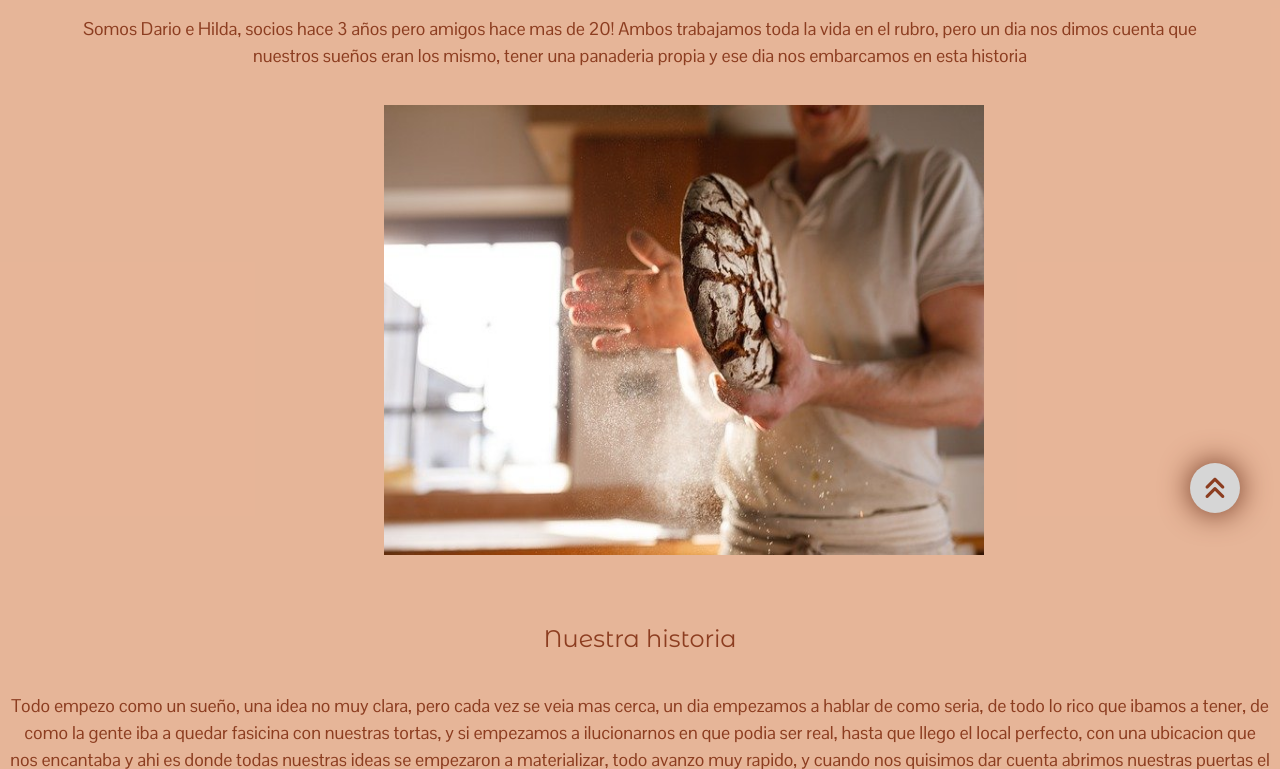
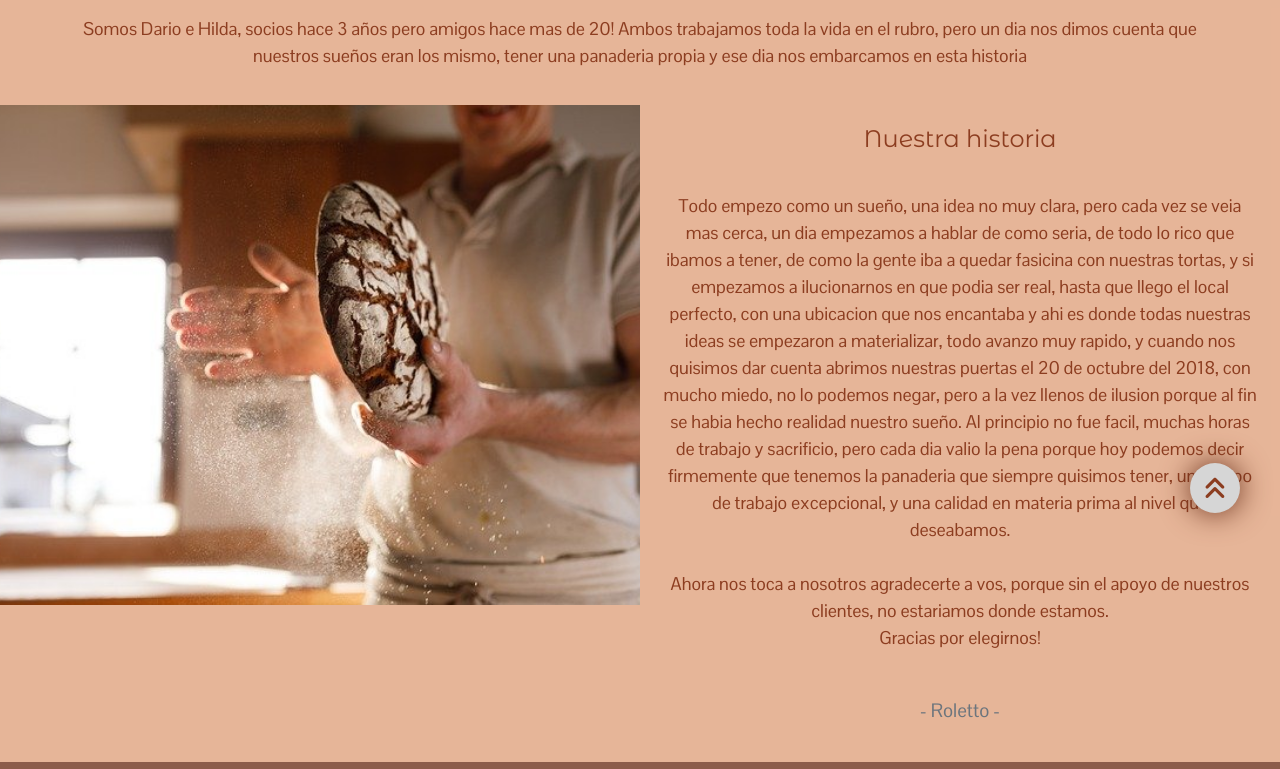
Before and after one commit to daianamaite/bootstrap, a plain HTML site: page page/Nosotros.html in a window 1280 px wide. Shown: the part 247-1016 px from the top of the page. Drawn offline with nearby package versions, Linux system fonts and the light colour scheme.

Commit message:
modificando html nosotros

```diff
--- a/css/estilos.css
+++ b/css/estilos.css
@@ -87,6 +87,17 @@ main{
     padding: 20px;
     text-align: center;
     font-family: 'Montserrat Alternates';
+}
+.nleft{
+    background-color: #d6d6d6;
+    height: 500px;
+    background-image: url(../img/baker.jpg);
+    background-size: cover;
+    background-position: center;
+}
+.nright{
+    background-color: #672d18;
+    height: 300px;
 }
 .mainNosotros h4{
     padding: 20px;
--- a/page/Nosotros.html
+++ b/page/Nosotros.html
@@ -53,13 +53,17 @@
     </header>
     <main class="mainNosotros">
         <h2>Nosotros</h2>
-        <p>Somos Dario e Hilda, socios hace 3 años pero amigos hace mas de 20! Ambos trabajamos toda la vida en el rubro, pero un dia nos dimos cuenta que <br> nuestros sueños eran los mismo, tener una panaderia propia y ese dia nos embarcamos en esta historia</p>
-        <section>
-            <img class="imagenCentralNosotros" src="../img/baker.jpg" alt="nosotros">
-        </section>
-        <h4>Nuestra historia</h4>
-        <p>Todo empezo como un sueño, una idea no muy clara, pero cada vez se veia mas cerca, un dia empezamos a hablar de como seria, de todo lo rico que ibamos a tener, de como la gente iba a quedar fasicina con nuestras tortas, y si empezamos a ilucionarnos en que podia ser real, hasta que llego el local perfecto, con una ubicacion que nos encantaba y ahi es donde todas nuestras ideas se empezaron a materializar, todo avanzo muy rapido, y cuando nos quisimos dar cuenta abrimos nuestras puertas el 20 de octubre del 2018, con mucho miedo, no lo podemos negar, pero a la vez llenos de ilusion porque al fin se habia hecho realidad nuestro sueño. Al principio no fue facil, muchas horas de trabajo y sacrificio, pero cada dia valio la pena porque hoy podemos decir firmemente que tenemos la panaderia que siempre quisimos tener, un equipo de trabajo excepcional, y una calidad en materia prima al nivel que deseabamos.<br> Ahora nos toca a nosotros agradecerte a vos, porque sin el apoyo de nuestros clientes, no estariamos donde estamos. Gracias por elegirnos!</p>
-        <p><small class="text-muted">Roletto</small></p>
+        <div class="container-fluid">
+            <div class="row">
+                <p>Somos Dario e Hilda, socios hace 3 años pero amigos hace mas de 20! Ambos trabajamos toda la vida en el rubro, pero un dia nos dimos cuenta que <br> nuestros sueños eran los mismo, tener una panaderia propia y ese dia nos embarcamos en esta historia</p>
+                <div class="nleft col-md-6"></div>
+                <div class="nrigth col-md-6">
+                    <h4>Nuestra historia</h4>
+                    <p>Todo empezo como un sueño, una idea no muy clara, pero cada vez se veia mas cerca, un dia empezamos a hablar de como seria, de todo lo rico que ibamos a tener, de como la gente iba a quedar fasicina con nuestras tortas, y si empezamos a ilucionarnos en que podia ser real, hasta que llego el local perfecto, con una ubicacion que nos encantaba y ahi es donde todas nuestras ideas se empezaron a materializar, todo avanzo muy rapido, y cuando nos quisimos dar cuenta abrimos nuestras puertas el 20 de octubre del 2018, con mucho miedo, no lo podemos negar, pero a la vez llenos de ilusion porque al fin se habia hecho realidad nuestro sueño. Al principio no fue facil, muchas horas de trabajo y sacrificio, pero cada dia valio la pena porque hoy podemos decir firmemente que tenemos la panaderia que siempre quisimos tener, un equipo de trabajo excepcional, y una calidad en materia prima al nivel que deseabamos.<br><br> Ahora nos toca a nosotros agradecerte a vos, porque sin el apoyo de nuestros clientes, no estariamos donde estamos.<br> Gracias por elegirnos!</p>
+                    <p><small class="text-muted">- Roletto -</small></p>
+                </div>
+            </div>
+        </div>
     </main>
     <footer>
         <section class="redes">
```
